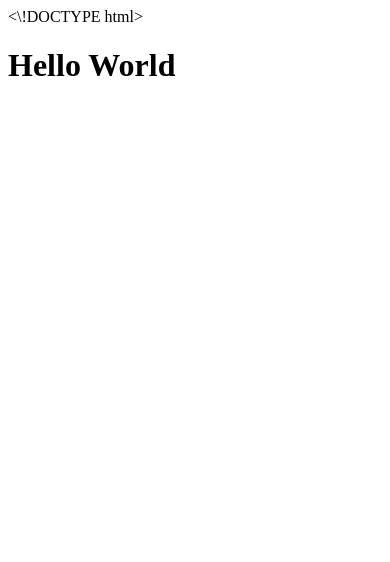
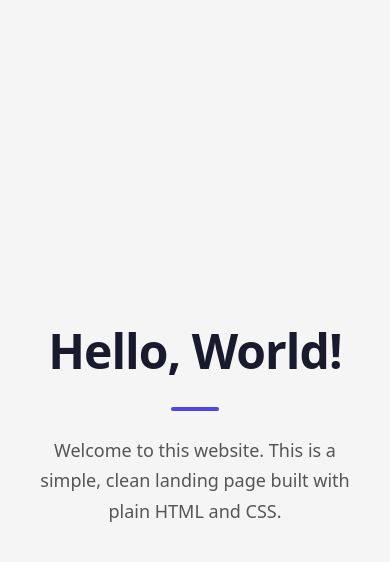
Before and after one commit to Tatort79/hello-world-website, a plain HTML site: page index.html in a window 390 px wide. Drawn offline with Linux system fonts and the light colour scheme.

Commit message:
feat: build responsive index.html landing page (hww-df3)
- Add headline, welcome text, and divider
- Plain CSS styling with flexbox centering
- Responsive layout with system font stack
- No frameworks, no inline scripts

```diff
--- a/index.html
+++ b/index.html
@@ -1 +1,62 @@
-<\!DOCTYPE html><html><head><title>Hello World</title></head><body><h1>Hello World</h1></body></html>
+<!DOCTYPE html>
+<html lang="en">
+<head>
+  <meta charset="UTF-8">
+  <meta name="viewport" content="width=device-width, initial-scale=1.0">
+  <title>Hello World</title>
+  <style>
+    *, *::before, *::after {
+      box-sizing: border-box;
+      margin: 0;
+      padding: 0;
+    }
+
+    body {
+      font-family: system-ui, -apple-system, sans-serif;
+      background-color: #f5f5f5;
+      color: #333;
+      min-height: 100vh;
+      display: flex;
+      align-items: center;
+      justify-content: center;
+    }
+
+    .container {
+      max-width: 640px;
+      padding: 2rem;
+      text-align: center;
+    }
+
+    h1 {
+      font-size: 3rem;
+      font-weight: 700;
+      color: #1a1a2e;
+      margin-bottom: 1rem;
+      letter-spacing: -0.02em;
+    }
+
+    p {
+      font-size: 1.125rem;
+      line-height: 1.7;
+      color: #555;
+      max-width: 480px;
+      margin: 0 auto;
+    }
+
+    .divider {
+      width: 48px;
+      height: 4px;
+      background-color: #4f46e5;
+      border-radius: 2px;
+      margin: 1.5rem auto;
+    }
+  </style>
+</head>
+<body>
+  <div class="container">
+    <h1>Hello, World!</h1>
+    <div class="divider"></div>
+    <p>Welcome to this website. This is a simple, clean landing page built with plain HTML and CSS.</p>
+  </div>
+</body>
+</html>
```
